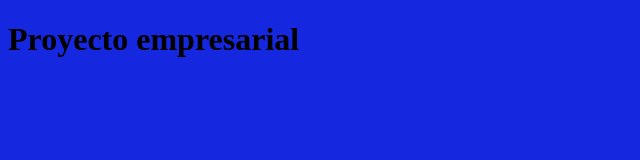
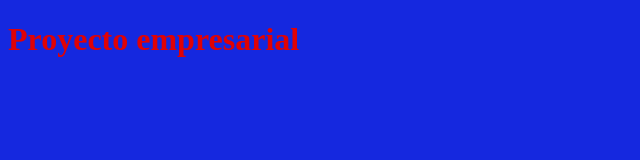
Before and after one commit to PatriciaPalomo/CursoGit_Video_1_5, a plain HTML site: page index.html in a window 1280 px wide. Shown: the whole page, without its empty margins (0-640 px from the left). Drawn offline with Linux system fonts and the light colour scheme.

Commit message:
negrita y color rojo

```diff
--- a/css/estilos.css
+++ b/css/estilos.css
@@ -1,3 +1,8 @@
 @charset "utf-8";
 /* CSS Document */
-body{background-color: #1528DF;}
+body{
+
+	background-color: #1528DF;
+    font-weight: bold;
+    color:#E00205;
+	}
```
